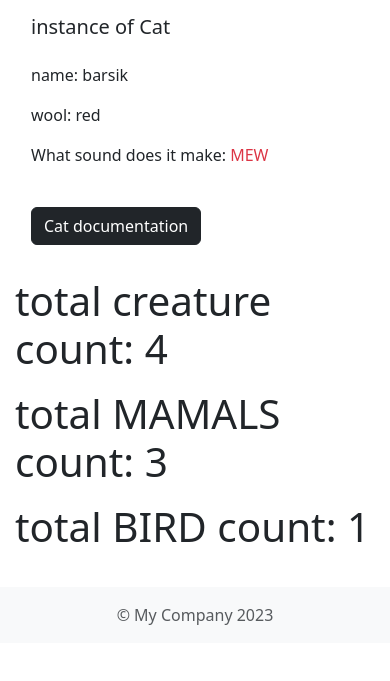
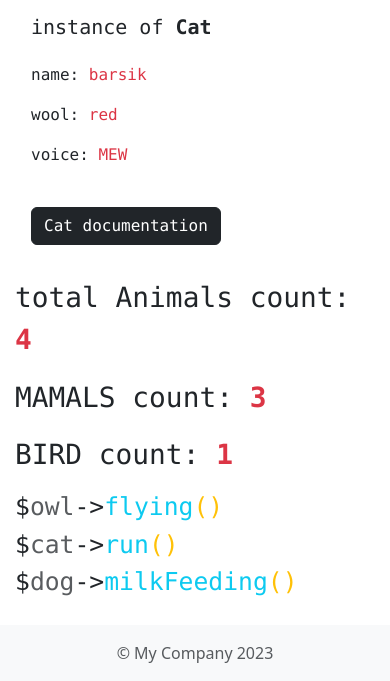
Before and after one commit to antoshagagarinISavailable/yiiswaggerdocker, a Yii app: template views/site/oop.php in a window 390 px wide. Shown: the part 1985-2666 px from the top of the page. Before the commit the page ends 2610 px from the top, so only its background shows below. Run offline with PHP 8.4 and a stand-in for Yii, Linux system fonts and the light colour scheme; the template is opened without the code that fills it, so the values that code supplies are empty; some libraries are stand-ins or nearby versions.

Commit message:
some styles added

```diff
--- a/views/site/oop.php
+++ b/views/site/oop.php
@@ -1,8 +1,6 @@
 <?php
 
 /** @var yii\web\View $this */
-
-    use Animals as GlobalAnimals;
 
 $this->title = 'My Yii Application';
 
@@ -70,7 +68,7 @@
     }
     public function milkFeeding(IMamal $obj)
     {
-            return 'here is your milk';
+        return 'here\'s your milk';
     }
 }
 class Feline extends Mamal
@@ -87,7 +85,7 @@
     }
     public function Flying(IBird $obj)
     {
-            return 'Just flying';
+        return 'just flying';
     }
 }
 class Owl extends Bird
@@ -179,28 +177,28 @@
     <div class="body-content">
 
         <?php foreach ($arr as $animal) : ?>
-                <div class="card mb-3 border-0" style="">
-                    <div class="row g-0">
+            <div class="card mb-3 border-0">
+                <div class="row g-0 align-items-center">
                     <div class="col-md-2">
                         <img src="<?= $animal->getImage() ?>" class="img-fluid rounded-start" alt="...">
                     </div>
                     <div class="col-md-2">
-                            <div class="card-body">
-                                <h5 class="card-title mb-4">instance of <?= $animal::class ?></h5>
+                        <div class="card-body font-monospace">
+                            <h5 class="card-title mb-4">instance of <b><?= $animal::class ?></b></h5>
                             <p class="card-text">
                                 name:
-                                    <span>
+                                <span class="text-danger">
                                     <?= $animal->getName() ?>
                                 </span>
                             </p>
                             <p class="card-text">
                                 wool:
-                                    <span>
+                                <span class="text-danger">
                                     <?= $animal->getWoolColor() ?>
                                 </span>
                             </p>
                             <p class="card-text">
-                                    What sound does it make:
+                                voice:
                                 <span class="text-danger">
                                     <?= strtoupper($animal->voice()) ?>
                                 </span>
@@ -218,36 +216,60 @@
                 </div>
             </div>
         <?php endforeach; ?>
-            <div class="row">
-                <p class="display-2 col-md-4">
-                    total creature count: <?= Animals::$countCreatures ?>
+        <div class="row align-items-center font-monospace">
+            <p class="fs-1 col-md-4">
+                total Animals count: <span class="text-danger"><b><?= Animals::$countCreatures ?></b></span>
             </p>
             <div class="col-md-8">
                 <?php
-                    // $var = new Animals();
                 dump(new ReflectionClass('Animals'));
                 ?>
             </div>
         </div>
-            <div class="row">
-                <p class="display-2 col-md-4">
-                    total MAMALS count: <?= Mamal::$mamalCount ?>
+        <div class="row align-items-center font-monospace">
+            <p class="fs-1 col-md-4">
+                MAMALS count: <span class="text-danger"><b><?= Mamal::$mamalCount ?></b></span>
             </p>
             <div class="col-md-8">
                 <?php
-                    // $var = new Animals();
                 dump(new ReflectionClass('Mamal'));
                 ?>
             </div>
         </div>
-            <div class="row">
-                <p class="display-2 col-md-4">
-                    total BIRD count: <?= Bird::$birdCound ?>
+        <div class="row align-items-center font-monospace">
+            <p class="fs-1 col-md-4">
+                BIRD count: <span class="text-danger"><b><?= Bird::$birdCound ?></b></span>
             </p>
             <div class="col-md-8">
                 <?php
-                    // $var = new Animals();
                 dump(new ReflectionClass('Bird'));
+                ?>
+            </div>
+        </div>
+        <div class="row justify-md-center align-items-center">
+            <code class="col-md-4 h2">$<span class="text-muted">owl</span>-><span class="text-info">flying</span><span class="text-warning">()</span></code>
+            <div class="col-md-8">
+                <?php
+                $new_owl = new Owl(null, null);
+                dump($new_owl->flying($new_owl));
+                ?>
+            </div>
+        </div>
+        <div class="row justify-md-center align-items-center">
+            <code class="col-md-4 h2">$<span class="text-muted">cat</span>-><span class="text-info">run</span><span class="text-warning">()</span></code>
+            <div class="col-md-8">
+                <?php
+                $new_cat = new Cat(null, null);
+                dump($new_cat->run());
+                ?>
+            </div>
+        </div>
+        <div class="row justify-md-center align-items-center">
+            <code class="col-md-4 h2"> $<span class="text-muted">dog</span>-><span class="text-info">milkFeeding</span><span class="text-warning">()</span></code>
+            <div class="col-md-8">
+                <?php
+                $new_dog = new Dog(null, null);
+                dump($new_dog->milkFeeding($new_dog));
                 ?>
             </div>
         </div>
```
Lines whose indentation alone changed are shown as unchanged.
